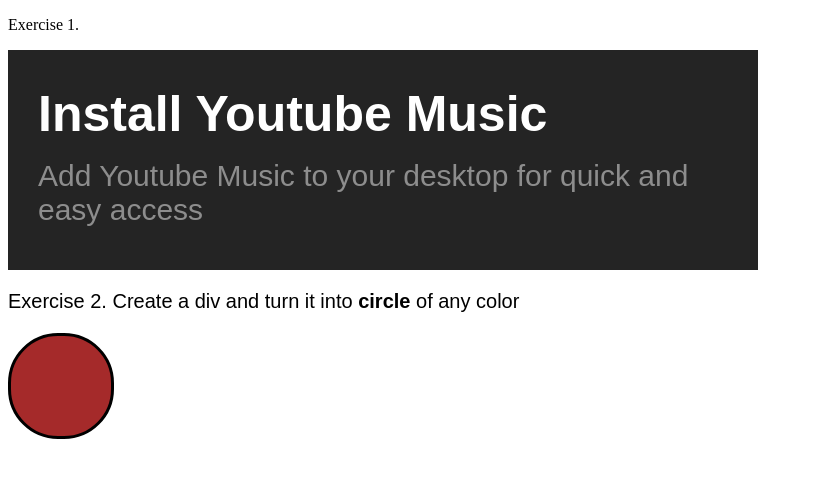
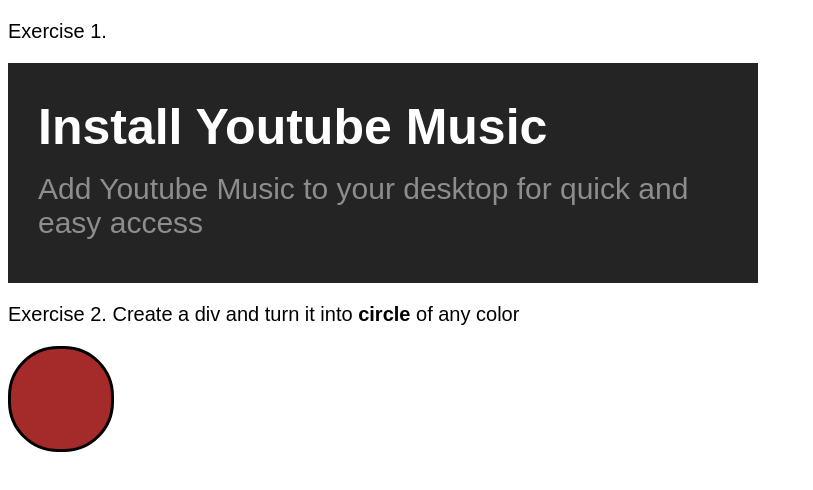
Before and after one commit to jaiminjariwala/html_css_tailwindcss, a plain HTML site: page intro_to_html_css/div_exercise.html in a window 1280 px wide. Shown: the whole page, without its empty margins (0-813 px from the left). Drawn offline with Linux system fonts and the light colour scheme.

Commit message:
updated file content

```diff
--- a/intro_to_html_css/div_exercise.html
+++ b/intro_to_html_css/div_exercise.html
@@ -34,7 +34,8 @@
         </style>
     </head>
     <body>
-        <p >
+        <p style="font-family: Arial;
+                  font-size: 20px;">
             Exercise 1.
         </p>
         <div class="div1">
```
